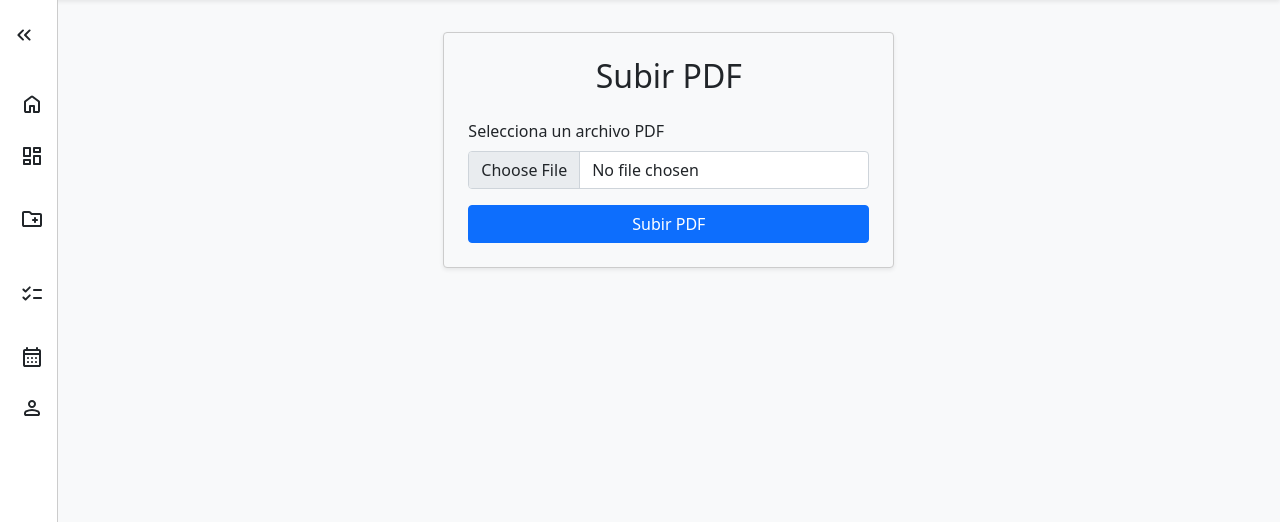
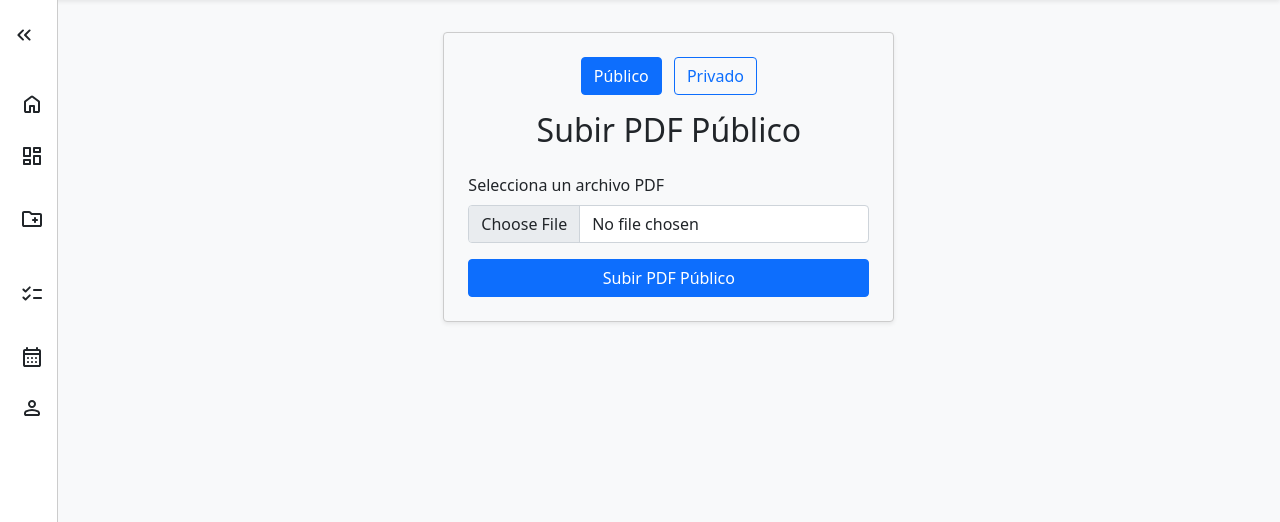
Before and after one commit to C1ZC/app_future, a Django app: page /upload-pdf/ in a window 1280 px wide. Shown: the part 56-578 px from the top of the page. Run offline with Django 5.2, Linux system fonts and the light colour scheme; the visitor is signed in with stand-in values (Sample User, id 1).

Commit message:
conexion storage supabase privada y publica

```diff
--- a/webapp/templates/menu/upload_pdf.html
+++ b/webapp/templates/menu/upload_pdf.html
@@ -8,7 +8,17 @@
     <div class="col-md-6 col-lg-5">
         <div class="card shadow-sm">
             <div class="card-body p-4">
-                <h2 class="text-center mb-4">Subir PDF</h2>
+                <div class="mb-3 text-center">
+                    <a href="{% url 'upload_pdf' %}" class="btn {% if modo == 'publico' %}btn-primary{% else %}btn-outline-primary{% endif %} me-2">
+                        Público
+                    </a>
+                    <a href="{% url 'upload_pdf_private' %}" class="btn {% if modo == 'privado' %}btn-primary{% else %}btn-outline-primary{% endif %}">
+                        Privado
+                    </a>
+                </div>
+                <h2 class="text-center mb-4">
+                    Subir PDF {% if modo == "privado" %}Privado{% else %}Público{% endif %}
+                </h2>
                 <form method="post" enctype="multipart/form-data" id="uploadForm">
                     {% csrf_token %}
                     <div class="mb-3">
@@ -16,7 +26,8 @@
                         <input type="file" class="form-control" id="pdf_file" name="pdf_file" accept="application/pdf" required>
                     </div>
                     <button type="submit" class="btn btn-primary w-100">
-                        <i class="bi bi-upload"></i> Subir PDF
+                        <i class="bi bi-upload"></i>
+                        {% if modo == "privado" %}Subir PDF Privado{% else %}Subir PDF Público{% endif %}
                     </button>
                 </form>
                 {% if messages %}
@@ -30,5 +41,4 @@
         </div>
     </div>
 </div>
-
 {% endblock %}
--- a/webapp/views.py
+++ b/webapp/views.py
@@ -79,7 +79,7 @@ def upload_pdf(request):
         else:
             messages.error(request, f"Error al subir el archivo: {resp}")
         return redirect('upload_pdf')
-    return render(request, "menu/upload_pdf.html")
+    return render(request, "menu/upload_pdf.html", {"modo": "publico"})
 
 
 from webapp.service.supabase_upload_private import upload_pdf_to_supabase_private
@@ -100,4 +100,4 @@ def upload_pdf_private(request):
         else:
             messages.error(request, f"Error al subir el archivo privado: {resp}")
         return redirect('upload_pdf_private')
-    return render(request, "menu/upload_pdf.html")
+    return render(request, "menu/upload_pdf.html", {"modo": "privado"})
```
